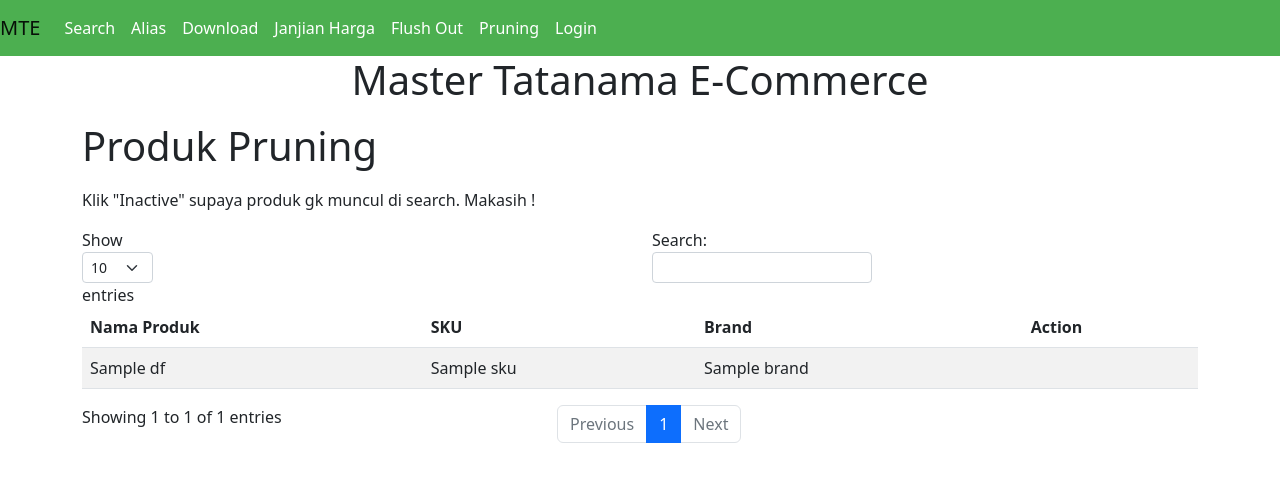
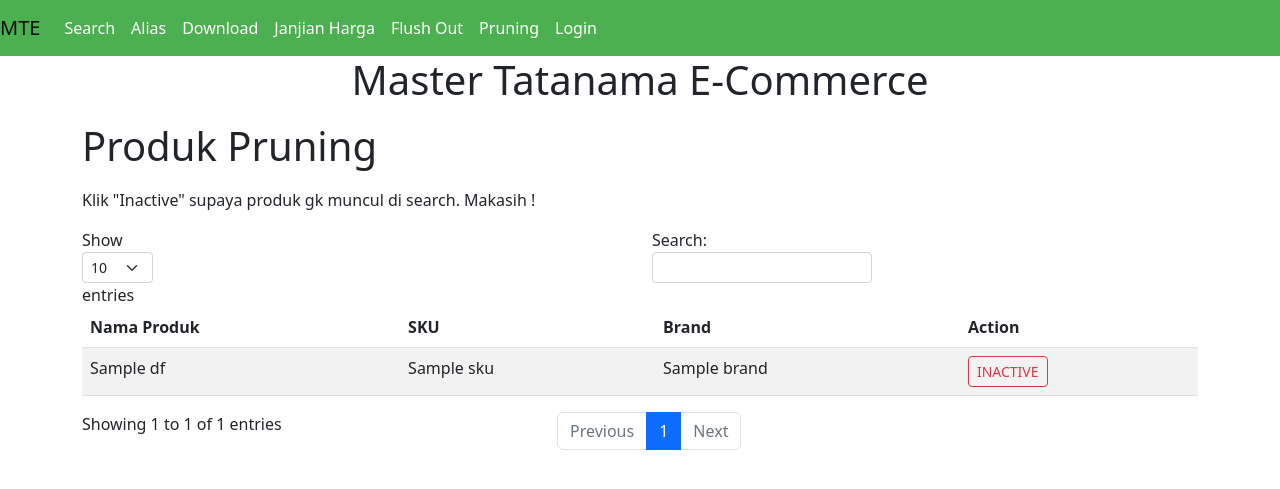
Before and after one commit to nutrimartid/tatanama, a Flask app: template templates/janjianharga.html in a window 1280 px wide. Shown: the top 489 px of the page. Run offline with Flask 2, Linux system fonts and the light colour scheme; the template is opened without the code that fills it: most values are stand-ins (such as "Sample title", 1, 10 or a date in 2020); parts of the project's set-up code (start-up, migrations or seed data) failed here and were passed over; some libraries are stand-ins or nearby versions.

Commit message:
benerin filter active

```diff
--- a/app.py
+++ b/app.py
@@ -1882,7 +1882,7 @@ def logout():
 @app.route('/toolsecom')
 def janjianharga():
     db = MySQLdb.connect(host = "tatanama.mysql.pythonanywhere-services.com", user = "tatanama", passwd = "satuduatiga", db = "tatanama$data_sku")
-    query = "select * from data_sku where brand !='Bundle' and active='Active'"
+    query = "select * from data_sku where (brand !='Bundle' and active !='Inactive') or (brand !='Bundle' and active is Null);"
     df = psql.read_sql(query, con = db).to_dict(orient='records')
     print(df[0])
     return render_template('janjianharga.html',df=df)
--- a/templates/janjianharga.html
+++ b/templates/janjianharga.html
@@ -22,10 +22,7 @@
         <td>{{i.SKU}}</td>
         <td>{{i.Brand}}</td>
          <td>
-         {% if i.Active=='Active' or i.Active=='active' %}
           <a class="btn btn-outline-danger btn-sm" href="/deactive/{{i.ID}}" role="button">INACTIVE</a>
-          {% endif %}
-          <!--<a class="btn btn-outline-warning btn-sm" href="" role="button">Edit</a>-->
         </td>
       </tr>
       {% endfor %}
```
